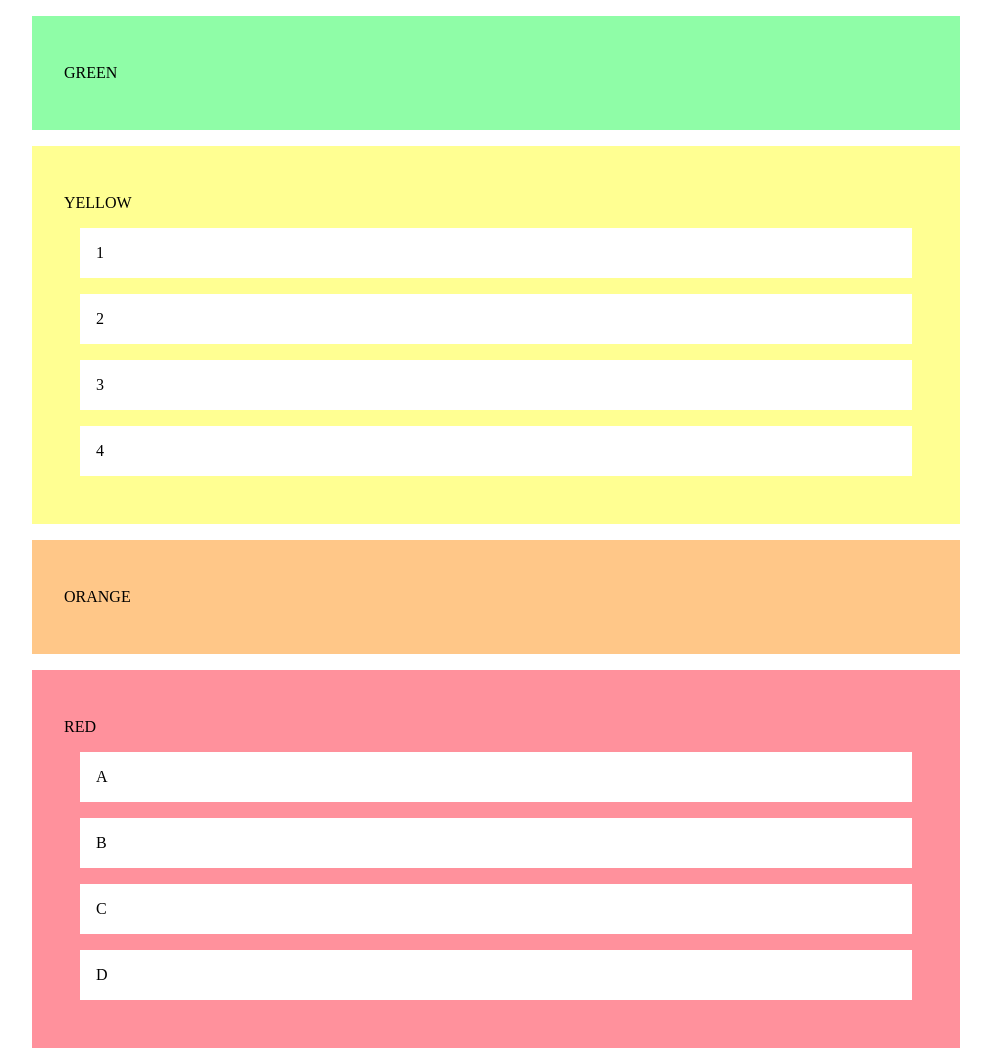
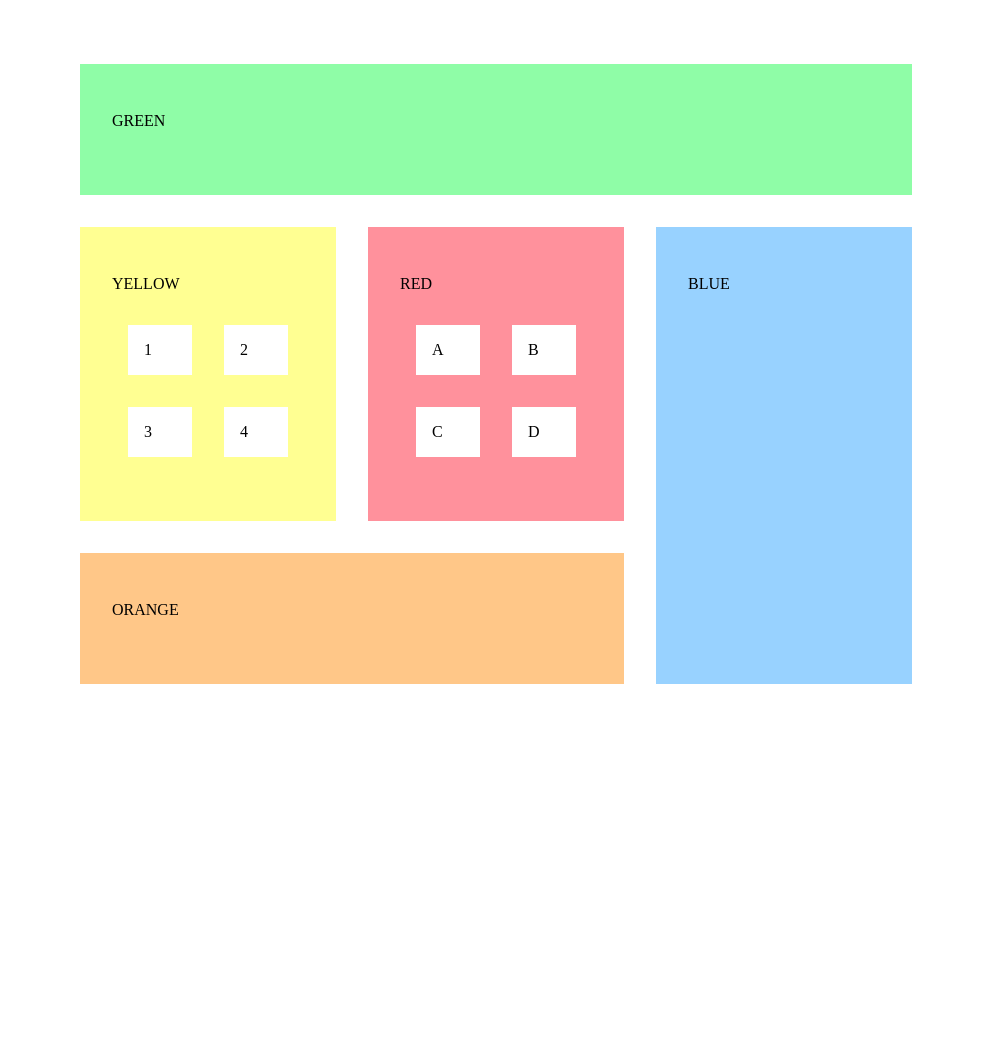
Before and after one commit to Ludovico2300/es07css, a plain HTML site: page index.html in a window 1280 px wide. Shown: the top 1051 px of the page, without its empty margins (144-1135 px from the left). After the commit the page ends 800 px from the top, so only its background shows below. Drawn offline with Linux system fonts and the light colour scheme.

Commit message:
end: grid in grid

```diff
--- a/index.html
+++ b/index.html
@@ -11,6 +11,7 @@
 </head>
 
 <body>
+  <section id="grid-container">
     <section id="green">
       <p>GREEN</p>
     </section>
@@ -38,6 +39,7 @@
     <section id="blue">
       <p>BLUE</p>
     </section>
+</section>
 </body>
 
 </html>
--- a/start.css
+++ b/start.css
@@ -0,0 +1,40 @@
+#grid-container{
+    display: grid;
+    grid-template-columns: 1fr 1fr 1fr;
+    grid-template-rows: 1fr 1fr 1fr 1fr;
+}
+
+#green{
+    grid-column: 1/4;
+    grid-row: 1;
+}
+
+#yellow{
+    grid-column: 1;
+    grid-row: 2/4;
+}
+
+#yellow ul{
+    display: grid;
+    grid-template-columns: 1fr 1fr;
+}
+
+#red{
+    grid-column: 2;
+    grid-row: 2/4;
+}
+
+#red ul{
+    display: grid;
+    grid-template-columns: 1fr 1fr;
+}
+
+#orange{
+    grid-column: 1/3;
+    grid-row: 4;
+}
+
+#blue{
+    grid-column: 3;
+    grid-row: 2/5;
+}
```
Lines whose indentation alone changed are shown as unchanged.
